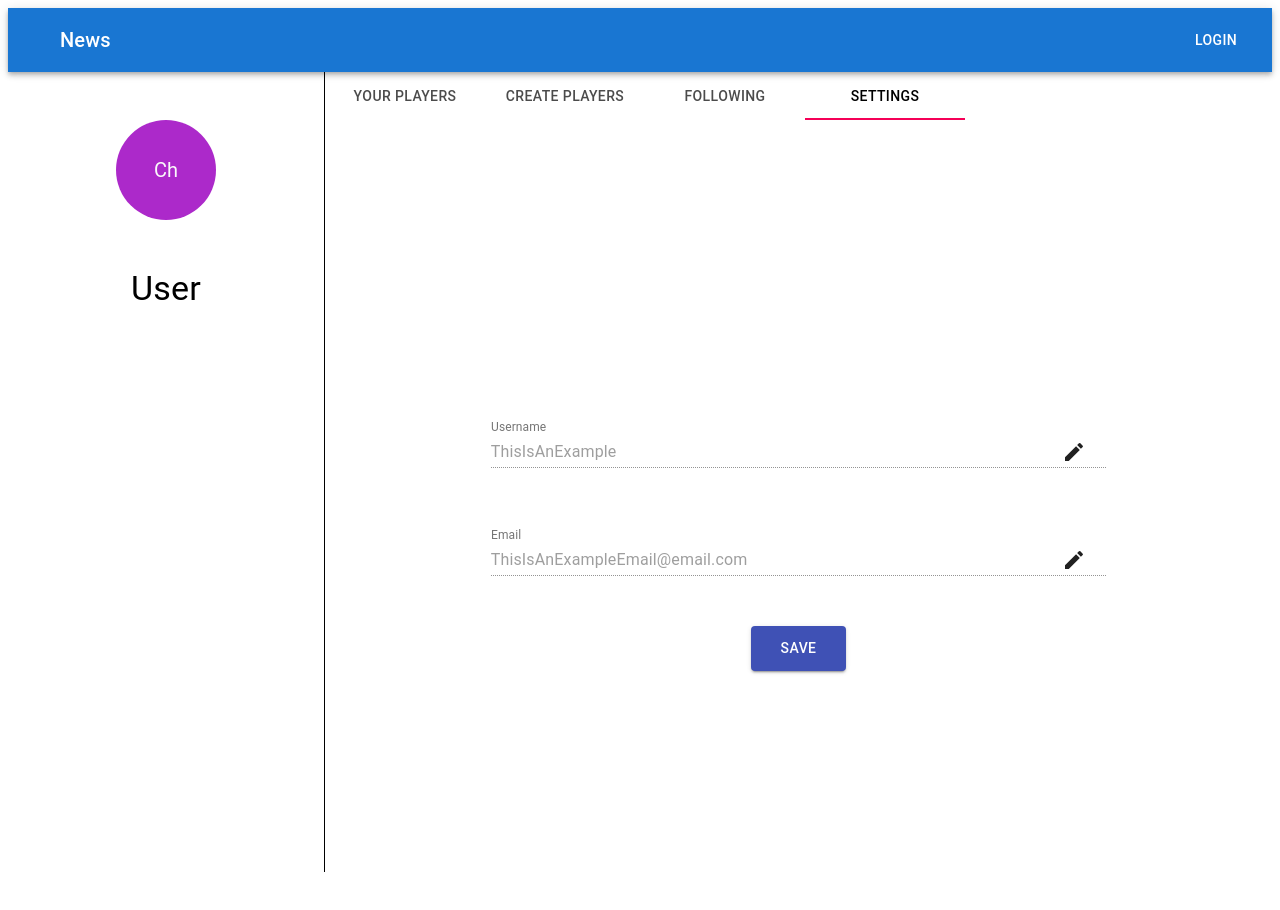
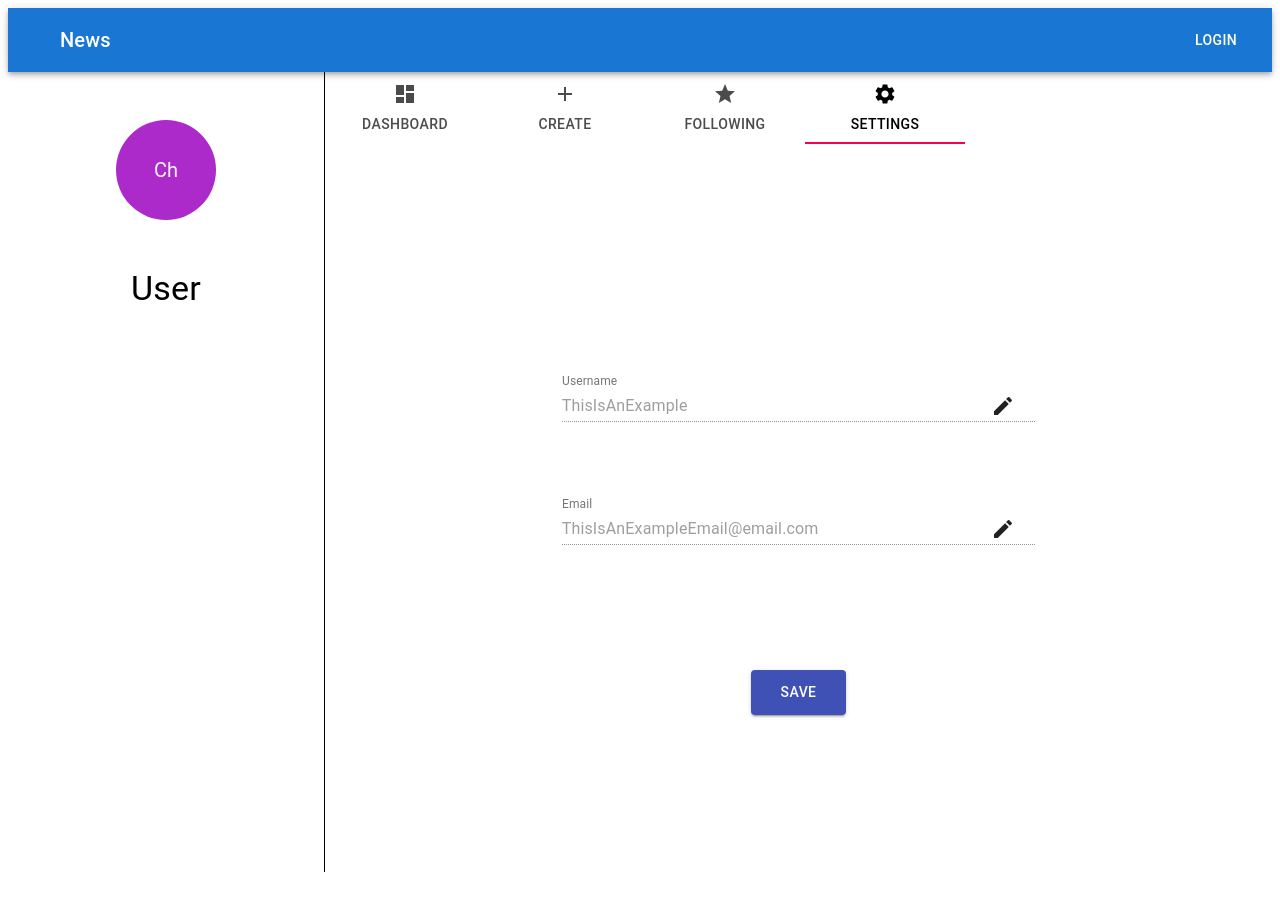
Before and after one commit to demiapollo/soccerScout, a React (Create React App) app in the folder client/: page /profile in a window 1280 px wide. Both pictures are taken after a click on the tab "SETTINGS". Shown: the top 910 px of the page. Before the commit the page ends 880 px from the top, so only its background shows below. Built offline with nearby package versions, Linux system fonts and the light colour scheme.

Commit message:
added icons

```diff
--- a/client/src/components/Settings.js
+++ b/client/src/components/Settings.js
@@ -8,6 +8,7 @@ import {
   InputLabel,
   Input,
   InputAdornment,
+  Typography,
 } from "@material-ui/core";
 
 import EditIcon from "@material-ui/icons/Edit";
@@ -22,21 +23,30 @@ const Settings = () => {
   const [enableUsername, setEnableUsername] = useState(true);
   const [enableEmail, setEnableEmail] = useState(true);
 
+  const useStyles = makeStyles((theme) => ({
+    root: {
+      display: "flex",
+      flexDirection: "column",
+      alignItems: "center",
+      justifyContent: "center",
+      height: "100vh",
+    },
+    form: {
+      width: "50%",
+      marginBottom: "75px",
+    },
+    button: {
+      width: "10%",
+      height: "45px",
+      marginTop: "50px",
+    },
+  }));
+
+  const classes = useStyles();
+
   return (
-    <div
-      style={{
-        display: "flex",
-        flexDirection: "column",
-        alignItems: "center",
-        justifyContent: "center",
-      }}
-    >
-      <FormControl
-        style={{
-          width: "65%",
-          marginTop: "300px",
-        }}
-      >
+    <div className={classes.root}>
+      <FormControl className={classes.form}>
         <InputLabel htmlFor="username">Username</InputLabel>
         <Input
           id="username"
@@ -59,13 +69,7 @@ const Settings = () => {
           }
         />
       </FormControl>
-
-      <FormControl
-        style={{
-          width: "65%",
-          marginTop: "60px",
-        }}
-      >
+      <FormControl className={classes.form}>
         <InputLabel htmlFor="email">Email</InputLabel>
         <Input
           id="email"
@@ -85,11 +89,7 @@ const Settings = () => {
           }
         />
       </FormControl>
-      <Button
-        variant="contained"
-        color="primary"
-        style={{ width: "10%", height: "45px", marginTop: "50px" }}
-      >
+      <Button variant="contained" color="primary" className={classes.button}>
         Save
       </Button>
     </div>
--- a/client/src/components/UserTab.js
+++ b/client/src/components/UserTab.js
@@ -3,6 +3,10 @@ import React from "react";
 import { makeStyles } from "@material-ui/core/styles";
 
 import { Tabs, Tab } from "@material-ui/core";
+import SettingsIcon from "@material-ui/icons/Settings";
+import StarIcon from "@material-ui/icons/Star";
+import AddIcon from "@material-ui/icons/Add";
+import DashboardIcon from "@material-ui/icons/Dashboard";
 
 import TabPanel from "./TabPanel";
 
@@ -26,10 +30,10 @@ const UserTab = () => {
     <div>
       <div>
         <Tabs value={value} onChange={handleChange}>
-          <Tab label="Your Players" {...a11yProps(0)} />
-          <Tab label="Create Players" {...a11yProps(1)} />
-          <Tab label="Following" {...a11yProps(2)} />
-          <Tab label="Settings" {...a11yProps(3)} />
+          <Tab label="Dashboard" icon={<DashboardIcon />} {...a11yProps(0)} />
+          <Tab label="Create" icon={<AddIcon />} {...a11yProps(1)} />
+          <Tab label="Following" icon={<StarIcon />} {...a11yProps(2)} />
+          <Tab label="Settings" icon={<SettingsIcon />} {...a11yProps(3)} />
         </Tabs>
       </div>
       <div>
```
